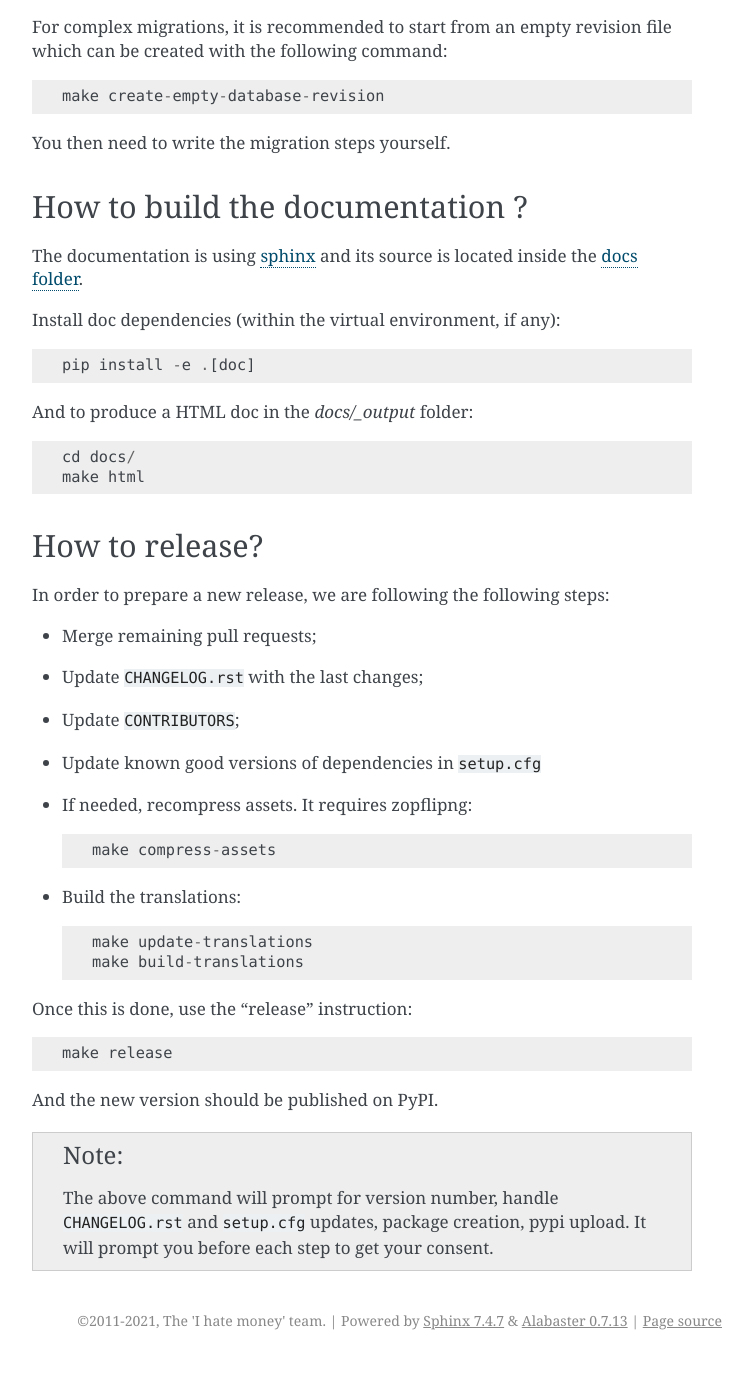
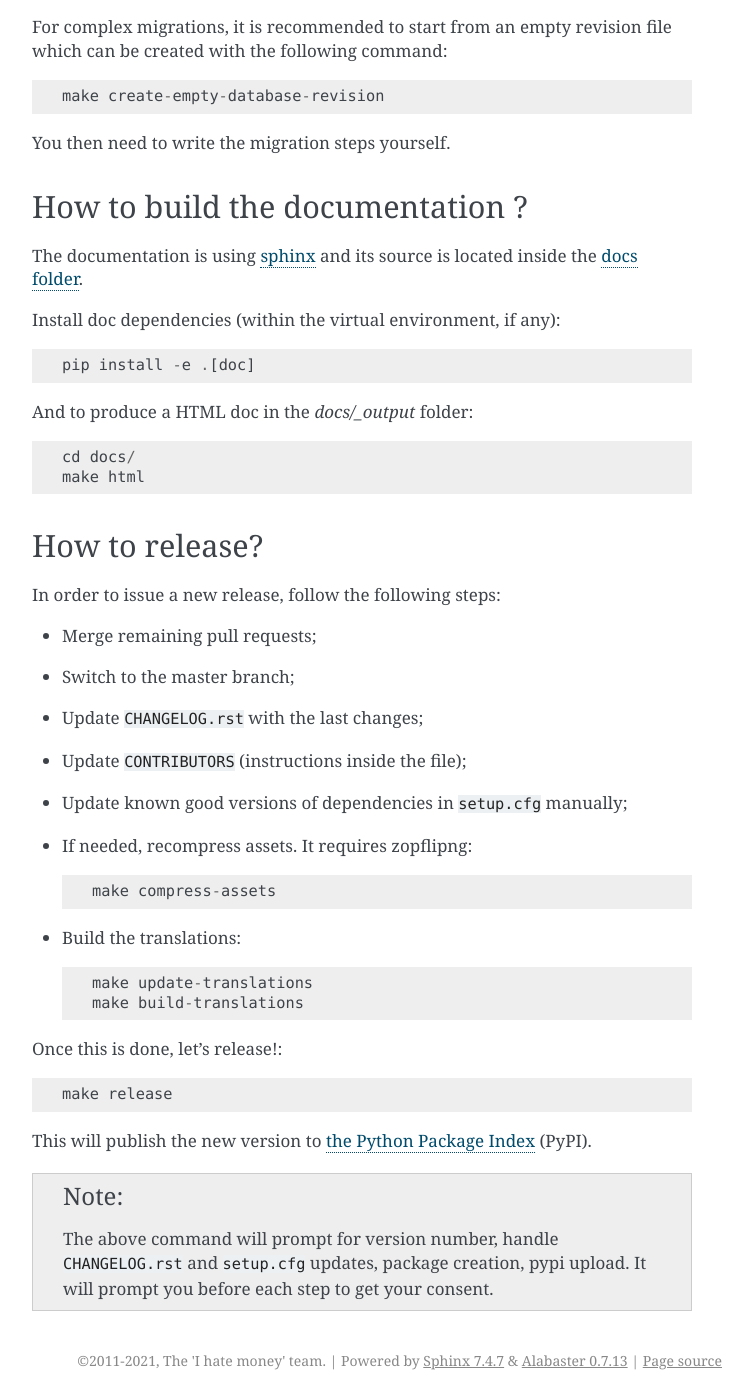
Before and after one commit to spiral-project/ihatemoney, a Sphinx documentation site: the page built from docs/contributing.rst, in a window 1280 px wide and 1400 px high, scrolled down 4025 px. Shown: the whole window, without its empty margins (388-1141 px from the left). Built offline with Sphinx 7.4.7, drawn with Linux system fonts in a browser that asks for light colours; before the commit the page ends 5385 px from its top, so only the background shows below that.

Commit message:
Update release instructions.

```diff
--- a/docs/contributing.rst
+++ b/docs/contributing.rst
@@ -213,12 +213,13 @@ And to produce a HTML doc in the `docs/_output` folder::
 How to release?
 ===============
 
-In order to prepare a new release, we are following the following steps:
+In order to issue a new release, follow the following steps:
 
 - Merge remaining pull requests;
+- Switch to the master branch;
 - Update :file:`CHANGELOG.rst` with the last changes;
-- Update :file:`CONTRIBUTORS`;
-- Update known good versions of dependencies in ``setup.cfg``
+- Update :file:`CONTRIBUTORS` (instructions inside the file);
+- Update known good versions of dependencies in ``setup.cfg`` manually;
 - If needed, recompress assets. It requires zopflipng::
 
     make compress-assets
@@ -228,11 +229,11 @@ In order to prepare a new release, we are following the following steps:
     make update-translations
     make build-translations
 
-Once this is done, use the "release" instruction::
+Once this is done, let's release!::
 
     make release
 
-And the new version should be published on PyPI.
+This will publish the new version to `the Python Package Index <https://pypi.org>`_ (PyPI).
 
 .. note:: The above command will prompt for version number, handle
           :file:`CHANGELOG.rst` and :file:`setup.cfg` updates, package creation,
```
